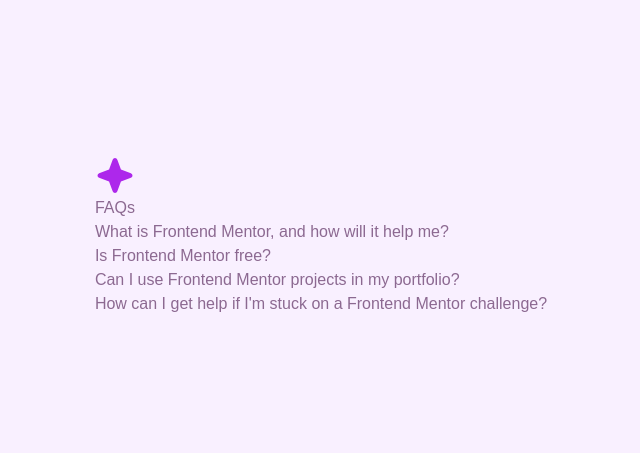
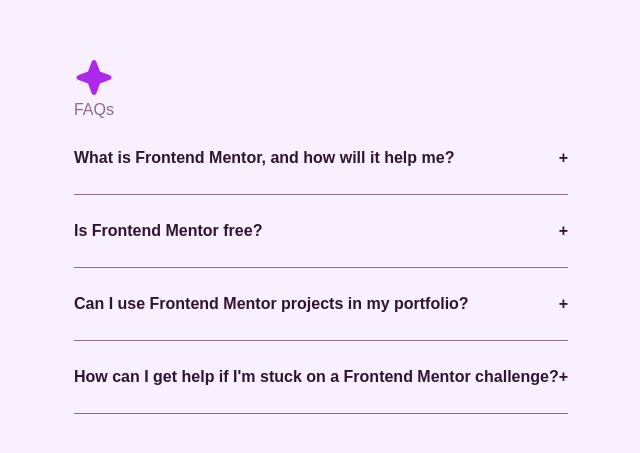
Before and after one commit to SouleymaneSy7/fem-accordion, a React (Vite) app: page / in a window 1280 px wide. Shown: the part 165-618 px from the top of the page, without its empty margins (319-959 px from the left). Built offline with nearby package versions, Linux system fonts and the light colour scheme.

Commit message:
feat: add the accordion logic & style

```diff
--- a/src/components/Accordion.tsx
+++ b/src/components/Accordion.tsx
@@ -18,6 +18,7 @@
 
   return (
     <React.Fragment>
+      <div className="py-5 lg:py-6 border-b border-border-bottom-clr">
         <div>
           <h3>
             <button
@@ -26,20 +27,34 @@
               aria-expanded={isExpanded}
               aria-controls={accordionContentId}
               onClick={handleShow}
+              style={
+                isExpanded
+                  ? { paddingBlockEnd: "1.25rem" }
+                  : { paddingBlockEnd: "0" }
+              }
+              className="w-full flex items-center justify-between text-dark-purple-clr font-fw-semi-bold hover:text-purple-clr transition-colors text-left"
             >
               <span>{title}</span>
-            <span className="accordion--icon"></span>
+              <span
+                className={
+                  isExpanded ? "accordion--icon active" : "accordion--icon"
+                }
+              >
+                <span>{isExpanded ? "-" : "+"}</span>
+              </span>
             </button>
           </h3>
         </div>
 
         <div
+          role="region"
           id={accordionContentId}
-        role="region"
           aria-labelledby={accordionButtonId}
           hidden={!isExpanded}
+          className="w-full"
         >
           {children}
+        </div>
       </div>
     </React.Fragment>
   );
```
Lines whose indentation alone changed are shown as unchanged.
